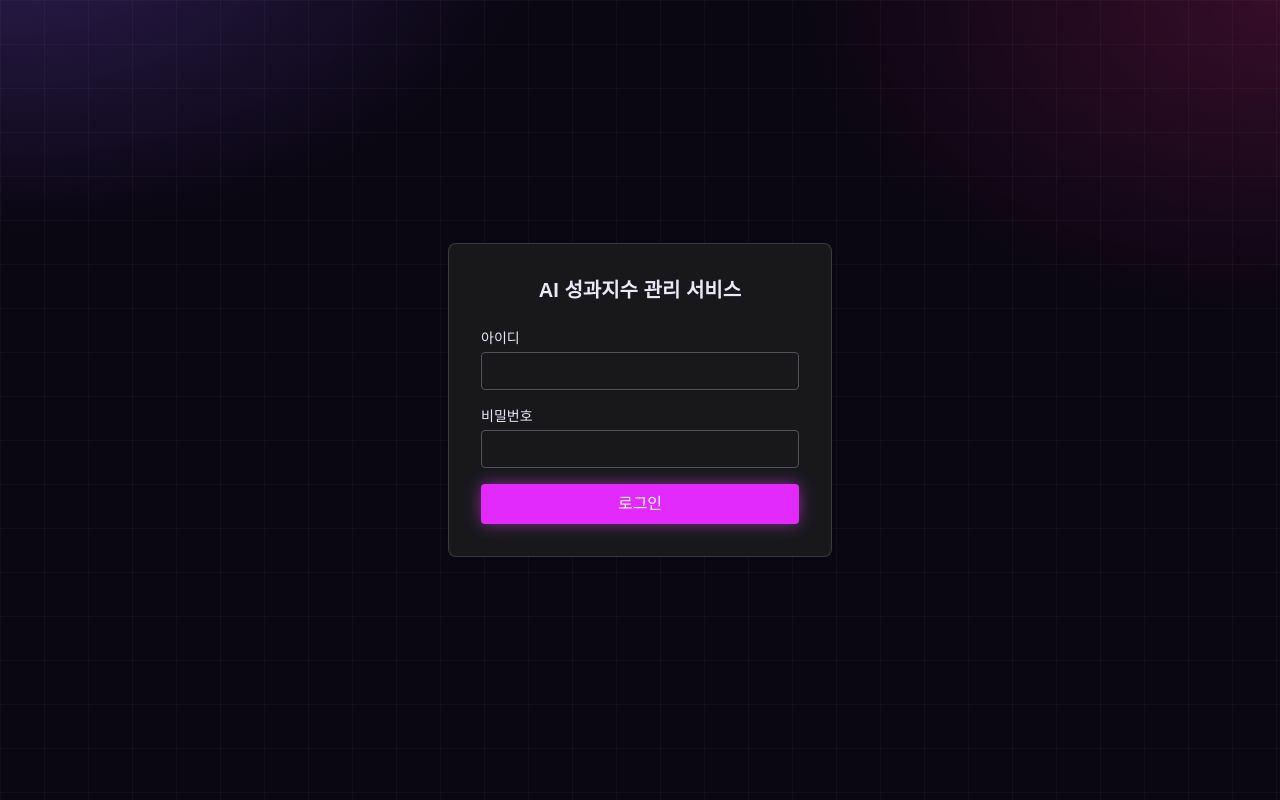
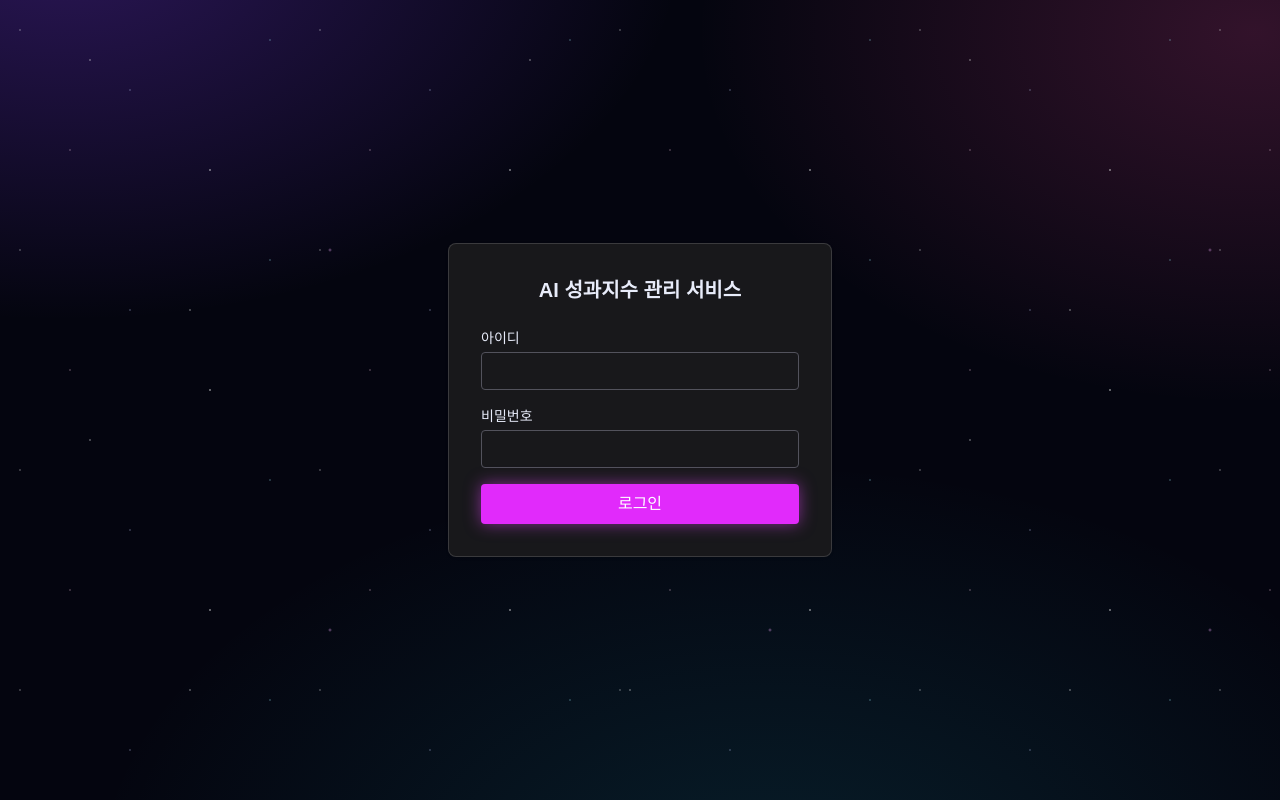
Before and after one commit to dbsgh2616-afk/ai-performance-index, a Next.js app: page /login in a window 1280 px wide. Built offline with nearby package versions, Linux system fonts and the light colour scheme.

Commit message:
우주 AI 컨셉 적용: 별과 성운 배경, 행성·위성 장식, 로고, 관제센터 느낌의 영문 라벨
Co-Authored-By: Claude Sonnet 5.5 <noreply@anthropic.com>

```diff
--- a/app/(main)/page.tsx
+++ b/app/(main)/page.tsx
@@ -44,7 +44,7 @@ async function DashboardContent({ searchParams }: { searchParams: PageProps<"/">
     <div className="flex flex-col gap-8">
       <div className="flex flex-wrap items-end justify-between gap-3">
         <div>
-          <p className="font-mono text-[11px] uppercase tracking-[0.2em] text-fuchsia-300/70">AI performance index</p>
+          <p className="font-mono text-[11px] uppercase tracking-[0.2em] text-fuchsia-300/70">AI mission control · performance index</p>
           <h1 className="neon-text mt-1 text-4xl font-bold tracking-tight">대시보드</h1>
         </div>
         <form method="get" className="glass flex items-center gap-1 rounded-full p-1 pl-4">
--- a/app/globals.css
+++ b/app/globals.css
@@ -4,8 +4,8 @@
 @custom-variant dark (&:where(.dark, .dark *));
 
 :root {
-  --background: #0a0612;
-  --foreground: #ece8f5;
+  --background: #04050f;
+  --foreground: #e8ecfa;
   color-scheme: dark;
 }
 
@@ -17,16 +17,58 @@
 }
 
 body {
-  /* 어두운 바탕 + 은은한 격자 + 모서리의 보라·핑크 빛 */
+  /* 깊은 우주 바탕 + 보라·핑크·청록 성운 */
   background:
-    radial-gradient(900px 520px at 0% -10%, rgba(139, 92, 246, 0.28), transparent 60%),
-    radial-gradient(800px 520px at 100% 0%, rgba(255, 46, 147, 0.18), transparent 60%),
-    linear-gradient(rgba(255, 255, 255, 0.03) 1px, transparent 1px) 0 0 / 44px 44px,
-    linear-gradient(90deg, rgba(255, 255, 255, 0.03) 1px, transparent 1px) 0 0 / 44px 44px,
+    radial-gradient(1000px 620px at 5% -8%, rgba(124, 58, 237, 0.32), transparent 62%),
+    radial-gradient(900px 600px at 98% 4%, rgba(236, 72, 153, 0.2), transparent 62%),
+    radial-gradient(1100px 700px at 60% 112%, rgba(34, 211, 238, 0.12), transparent 62%),
     var(--background);
   background-attachment: fixed;
   color: var(--foreground);
   font-family: Arial, Helvetica, "Apple SD Gothic Neo", "Malgun Gothic", "Noto Sans KR", sans-serif;
+}
+
+/* 별: 고정된 별 층 + 깜빡이는 별 층 (내용 뒤에 깔린다) */
+body::before,
+body::after {
+  content: "";
+  position: fixed;
+  inset: 0;
+  z-index: -1;
+  pointer-events: none;
+}
+body::before {
+  background-image:
+    radial-gradient(1px 1px at 20px 30px, #fff, transparent),
+    radial-gradient(1px 1px at 130px 90px, #c7d2fe, transparent),
+    radial-gradient(1.5px 1.5px at 210px 170px, #fff, transparent),
+    radial-gradient(1px 1px at 70px 150px, #fbcfe8, transparent),
+    radial-gradient(1px 1px at 270px 40px, #a5f3fc, transparent);
+  background-size: 300px 220px;
+  opacity: 0.7;
+}
+body::after {
+  background-image:
+    radial-gradient(1.5px 1.5px at 90px 60px, #fff, transparent),
+    radial-gradient(2px 2px at 330px 250px, #f0abfc, transparent),
+    radial-gradient(1.5px 1.5px at 190px 310px, #fff, transparent);
+  background-size: 440px 380px;
+  animation: twinkle 5s ease-in-out infinite alternate;
+}
+@keyframes twinkle {
+  from { opacity: 0.25; }
+  to { opacity: 0.95; }
+}
+@media (prefers-reduced-motion: reduce) {
+  body::after { animation: none; opacity: 0.6; }
+}
+
+/* 천천히 도는 궤도 (히어로 카드 장식) */
+@keyframes orbit-spin {
+  to { transform: rotate(360deg); }
+}
+@media (prefers-reduced-motion: reduce) {
+  .orbit-spin { animation: none !important; }
 }
 
 /* 유리 질감 카드 */
@@ -41,7 +83,7 @@ body {
 @utility gradient-border {
   border: 1px solid transparent;
   background:
-    linear-gradient(#120b22, #120b22) padding-box,
+    linear-gradient(#0a0b1f, #0a0b1f) padding-box,
     linear-gradient(135deg, #8b5cf6, #ff2e93 70%, #22d3ee) border-box;
   box-shadow: 0 0 60px -20px rgba(255, 46, 147, 0.45);
 }
--- a/components/NavBar.tsx
+++ b/components/NavBar.tsx
@@ -18,8 +18,13 @@ export async function NavBar() {
 
   return (
     <nav className="flex flex-wrap items-center gap-4 text-sm">
-      <Link href="/" className="bg-gradient-to-r from-fuchsia-400 to-violet-400 bg-clip-text font-bold text-transparent">
-        AI 성과지수 관리 서비스
+      <Link href="/" className="flex items-center gap-2 font-bold">
+        {/* 로고: 고리가 있는 작은 행성 */}
+        <span className="relative inline-block h-4 w-4" aria-hidden>
+          <span className="absolute inset-0 rounded-full bg-[radial-gradient(circle_at_30%_30%,#f5d0fe,#a855f7_60%,#2e1065)] shadow-[0_0_10px_rgba(168,85,247,0.8)]" />
+          <span className="absolute -inset-x-1 top-1/2 h-1.5 -translate-y-1/2 -rotate-12 rounded-full border border-cyan-300/70" />
+        </span>
+        <span className="bg-gradient-to-r from-fuchsia-400 to-violet-400 bg-clip-text text-transparent">AI 성과지수 관리 서비스</span>
       </Link>
       <div className="flex flex-wrap items-center gap-3">
         <Link href="/" className="hover:text-fuchsia-400">대시보드</Link>
--- a/components/dashboard/DashboardView.tsx
+++ b/components/dashboard/DashboardView.tsx
@@ -80,7 +80,15 @@ function SummaryCards({
   return (
     <section aria-label="요약" className="grid gap-4 lg:grid-cols-5">
       <div className="gradient-border relative flex flex-col justify-center overflow-hidden rounded-3xl p-8 lg:col-span-3">
-        <div className="pointer-events-none absolute -right-20 -top-20 h-64 w-64 rounded-full bg-fuchsia-500/30 blur-3xl" aria-hidden />
+        {/* 장식: 행성과 그 둘레를 도는 위성. 넓은 화면에서만 보인다. */}
+        <div className="pointer-events-none absolute -right-8 top-1/2 hidden h-72 w-72 -translate-y-1/2 xl:block" aria-hidden>
+          <div className="absolute inset-12 rounded-full bg-[radial-gradient(circle_at_32%_30%,#f5d0fe,#a855f7_45%,#2e1065_82%)] shadow-[0_0_70px_rgba(168,85,247,0.55)]" />
+          <div className="absolute inset-4 rounded-full border border-white/15" />
+          <div className="absolute -inset-4 rounded-full border border-dashed border-white/10" />
+          <div className="orbit-spin absolute inset-4 animate-[orbit-spin_24s_linear_infinite]">
+            <span className="absolute left-1/2 top-0 h-2.5 w-2.5 -translate-x-1/2 -translate-y-1/2 rounded-full bg-cyan-300 shadow-[0_0_12px_#67e8f9]" />
+          </div>
+        </div>
         <Eyebrow>Annual index</Eyebrow>
         <p className="mt-1 text-sm font-medium text-zinc-300">{yearScore.year}년 연간 누적 지수</p>
         <p className="neon-text mt-4 font-mono text-6xl font-bold tabular-nums tracking-tighter sm:text-7xl">
@@ -98,7 +106,7 @@ function SummaryCards({
 
       <div className="grid gap-4 lg:col-span-2">
         <div className={cardClass}>
-          <Eyebrow>Month</Eyebrow>
+          <Eyebrow>Current cycle</Eyebrow>
           <p className="mt-1 text-sm font-medium text-zinc-300">{focusLabel} 합계</p>
           <div className="mt-3 flex flex-wrap items-center gap-3">
             <p className="font-mono text-4xl font-bold tabular-nums tracking-tight text-white">{formatScore(focus.total)}</p>
@@ -108,7 +116,7 @@ function SummaryCards({
         </div>
 
         <div className={cardClass}>
-          <Eyebrow>Survey share</Eyebrow>
+          <Eyebrow>Signal source</Eyebrow>
           <div className="mt-1 flex items-end justify-between gap-3">
             <p className="text-sm font-medium text-zinc-300">설문 추정 비중</p>
             <p className="font-mono text-3xl font-bold tabular-nums text-pink-300">{formatPercent(share)}</p>
@@ -129,7 +137,7 @@ function RankingCard({ yearScore }: { yearScore: YearScore }) {
   return (
     <section aria-label="서비스 순위" className={`${cardClass} flex h-full flex-col gap-5`}>
       <div>
-        <Eyebrow>01 / Ranking</Eyebrow>
+        <Eyebrow>01 / Orbit rank</Eyebrow>
         <h2 className="mt-1 text-lg font-bold">서비스 순위</h2>
         <p className="text-xs text-zinc-500">{yearScore.year}년 연간 누적 점수 기준 (점수가 계산된 달의 합)</p>
       </div>
@@ -185,7 +193,7 @@ function MonthlyTable({ focus, focusLabel, previous }: { focus: MonthScore; focu
     <section aria-label="서비스별 월 지수" className={`${cardClass} flex flex-col gap-5`}>
       <div className="flex flex-wrap items-end justify-between gap-2">
         <div>
-          <Eyebrow>03 / Monthly</Eyebrow>
+          <Eyebrow>03 / Telemetry</Eyebrow>
           <h2 className="mt-1 text-lg font-bold">서비스별 월 지수</h2>
           <p className="text-xs text-zinc-500">
             {focusLabel === formatMonthLabel(focus.yearMonth) ? focusLabel : `${focusLabel} · ${formatMonthLabel(focus.yearMonth)}`} 기준
@@ -311,7 +319,7 @@ function SurveyTable({ settings, serviceNames }: { settings: ScoreSetting[]; ser
   return (
     <section aria-label="설문 정보" className={`${cardClass} flex flex-col gap-4`}>
       <div>
-        <Eyebrow>04 / Survey</Eyebrow>
+        <Eyebrow>04 / Field survey</Eyebrow>
         <h2 className="mt-1 text-lg font-bold">설문 정보</h2>
         <p className="text-xs text-zinc-500">업무절감시간·업무기여도가 어떤 조사에서 나왔는지 보여주는 근거입니다.</p>
       </div>
--- a/components/dashboard/ScoreChart.tsx
+++ b/components/dashboard/ScoreChart.tsx
@@ -11,7 +11,7 @@ export type ChartRow = { month: string } & Record<string, number | string | null
 export function ScoreChart({ rows, serviceNames }: { rows: ChartRow[]; serviceNames: string[] }) {
   return (
     <figure className="flex h-full flex-col gap-2">
-      <p className="font-mono text-[11px] uppercase tracking-[0.2em] text-fuchsia-300/70">02 / Trend</p>
+      <p className="font-mono text-[11px] uppercase tracking-[0.2em] text-fuchsia-300/70">02 / Trajectory</p>
       <figcaption className="text-lg font-bold">월별 지수 그래프</figcaption>
       <div className="h-80 w-full">
         <ResponsiveContainer width="100%" height="100%">
```
